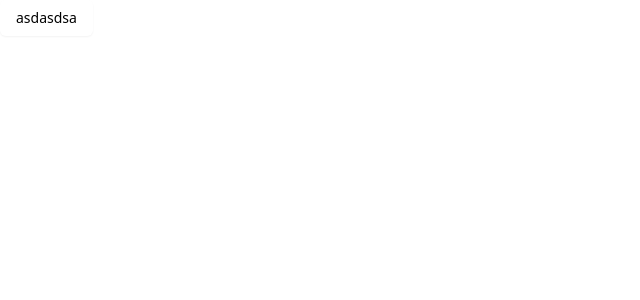
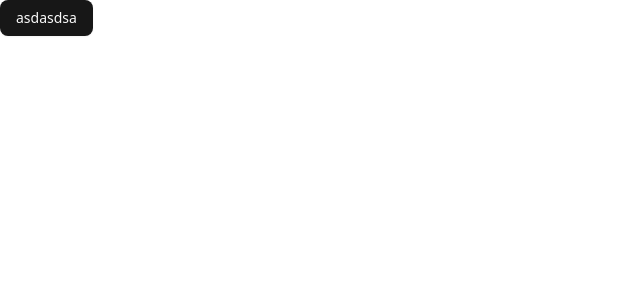
Before and after one commit to ravenkim/ss-react-boilerplate-js, a React (Vite) app: page / in a window 1280 px wide. Shown: the top 300 px of the page, without its empty margins (0-640 px from the left). Built offline with nearby package versions, Linux system fonts and the light colour scheme.

Commit message:
css 변경

```diff
--- a/src/styles/index.css
+++ b/src/styles/index.css
@@ -1,5 +1,6 @@
 @import 'tailwindcss';
 @import 'tw-animate-css';
+@import 'src/shared/components/lib/shadcn/styles/shadcn.css';
 
 @import 'src/styles/variables.css';
 
```
